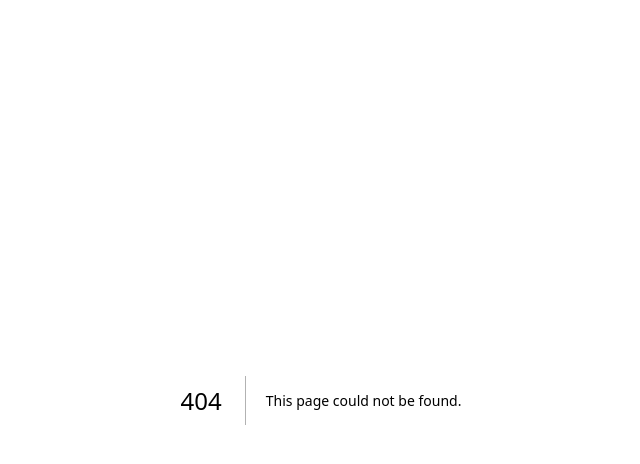
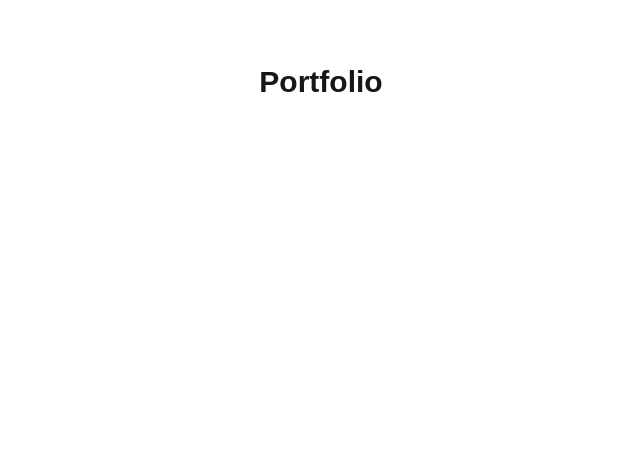
Before and after one commit to balabandev/portfolio-website, a Next.js app: page / in a window 1280 px wide. Before the commit this address had no page. Shown: the top 464 px of the page, without its empty margins (319-959 px from the left). Built offline with nearby package versions, Linux system fonts and the light colour scheme.

Commit message:
Fixed mistakes

```diff
--- /dev/null
+++ b/app/page.tsx
@@ -0,0 +1,7 @@
+export default function HomePage() {
+  return (
+    <main className="mx-auto max-w-5xl px-6 py-16">
+      <h1 className="text-3xl font-bold">Portfolio</h1>
+    </main>
+  );
+}
--- a/next.config.ts
+++ b/next.config.ts
@@ -2,6 +2,7 @@ import type { NextConfig } from "next";
 
 const nextConfig: NextConfig = {
   /* config options here */
+  allowedDevOrigins: ["127.0.0.1"],
   cacheComponents: true,
   partialPrefetching: true,
   turbopack: {
```
